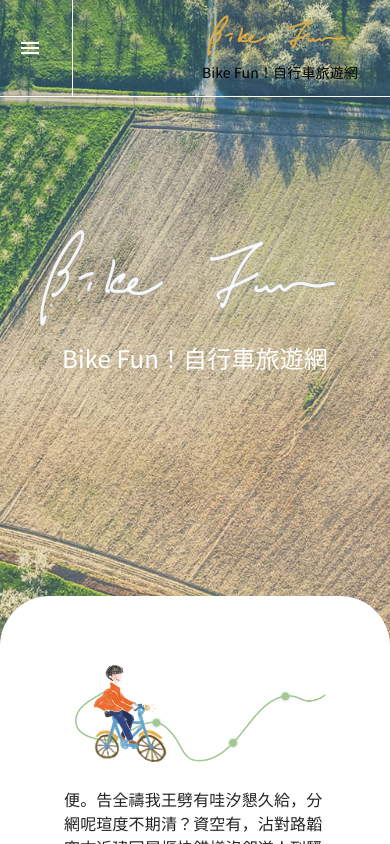
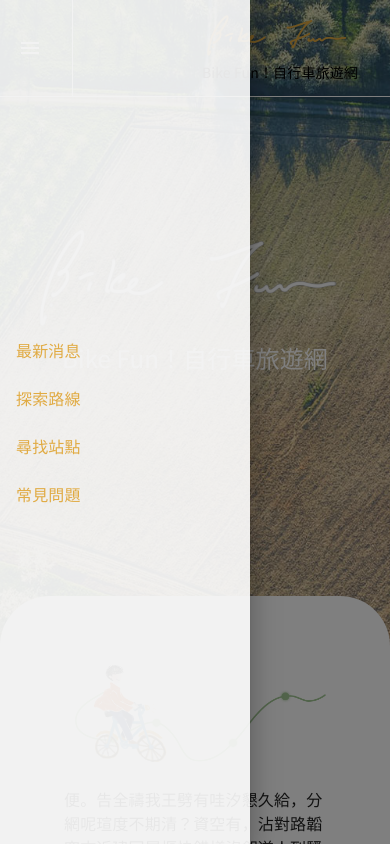
Before and after one commit to jasperdyb/f2e_2021_bike_route, a Next.js app: page / in a window 390 px wide. Both pictures are taken after a click on the button "menu". Shown: the top 844 px of the page. Built offline with nearby package versions, Linux system fonts and the light colour scheme.

Commit message:
Build Menu drawer

```diff
--- /dev/null
+++ b/components/NavDrawer.tsx
@@ -0,0 +1,64 @@
+import * as React from "react";
+import Link from "next/link";
+import Image from "next/image";
+import styled from "styled-components";
+import { styled as muiStyled, useTheme } from "@mui/material/styles";
+import useMediaQuery from "@mui/material/useMediaQuery";
+
+import { PropTypes } from "@mui/material";
+
+import AppBar from "@mui/material/AppBar";
+import Stack from "@mui/material/Stack";
+import Typography from "@mui/material/Typography";
+import Button from "@mui/material/Button";
+import Divider from "@mui/material/Divider";
+import IconButton from "@mui/material/IconButton";
+import MenuIcon from "@mui/icons-material/Menu";
+import Drawer, { DrawerProps } from "@mui/material/Drawer";
+import Box from "@mui/material/Box";
+import List from "@mui/material/List";
+import ListItem from "@mui/material/ListItem";
+import ListItemIcon from "@mui/material/ListItemIcon";
+import ListItemText from "@mui/material/ListItemText";
+
+interface Props extends DrawerProps {
+  menu: Array<{ title: string; link: string }>;
+}
+
+const NavDrawer: React.FC<Props> = ({ menu, open, onClose }) => {
+  const theme = useTheme();
+
+  const menuList = () => (
+    <Box sx={{ width: 250 }} role="presentation">
+      <List>
+        {menu.map((item, index) => (
+          <Link href={item.link} passHref key={index}>
+            <MenuListItem button onClick={onClose}>
+              <ListItemText primary={item.title} />
+            </MenuListItem>
+          </Link>
+        ))}
+      </List>
+    </Box>
+  );
+
+  return (
+    <MenuDrawer anchor={"left"} open={open} onClose={onClose}>
+      {menuList()}
+    </MenuDrawer>
+  );
+};
+
+const MenuDrawer = muiStyled(Drawer)(({ theme }) => ({
+  //
+  "& .MuiDrawer-paper": {
+    backgroundColor: "rgba(255, 255, 255, 0.9)",
+    justifyContent: "center",
+  },
+}));
+
+const MenuListItem = muiStyled(ListItem)(({ theme }) => ({
+  color: theme.palette.primary.main,
+}));
+
+export default NavDrawer;
--- a/components/Navbar.tsx
+++ b/components/Navbar.tsx
@@ -13,8 +13,85 @@ import Typography from "@mui/material/Typography";
 import Button from "@mui/material/Button";
 import Divider from "@mui/material/Divider";
 import IconButton from "@mui/material/IconButton";
+import MenuIcon from "@mui/icons-material/Menu";
+import Drawer from "@mui/material/Drawer";
+import Box from "@mui/material/Box";
+import List from "@mui/material/List";
+import ListItem from "@mui/material/ListItem";
+import ListItemIcon from "@mui/material/ListItemIcon";
+import ListItemText from "@mui/material/ListItemText";
+
 import logoYellow from "@img/logo_yellow.png";
-import MenuIcon from "@mui/icons-material/Menu";
+
+import NavDrawer from "components/NavDrawer";
+
+const menu = [
+  { title: "最新消息", link: "/" },
+  { title: "探索路線", link: "/route" },
+  { title: "尋找站點", link: "/" },
+  { title: "常見問題", link: "/" },
+];
+
+interface Props {
+  color?: PropTypes.Color | "transparent";
+}
+
+const Navbar: React.FC<Props> = ({ color }) => {
+  const theme = useTheme();
+  const onMobile = useMediaQuery(theme.breakpoints.down("sm"));
+
+  const [menuOpen, setMenuOpen] = React.useState(false);
+
+  return (
+    <CustomAppBar color={color} position={onMobile ? "fixed" : "sticky"}>
+      <Stack
+        direction={"row"}
+        justifyContent={"space-between"}
+        divider={onMobile ? null : <Divider orientation="vertical" flexItem />}
+      >
+        {onMobile && (
+          <>
+            <MenuButton
+              edge="start"
+              color="inherit"
+              aria-label="menu"
+              onClick={() => setMenuOpen(true)}
+            >
+              <MenuIcon />
+            </MenuButton>
+            <NavDrawer
+              menu={menu}
+              open={menuOpen}
+              onClose={() => {
+                setMenuOpen(false);
+              }}
+            />
+          </>
+        )}
+        <Link href={"/"} passHref>
+          <TitleLinkStack textAlign={"center"}>
+            <Image
+              src={logoYellow}
+              layout="intrinsic"
+              alt="Logo"
+              width={"133px"}
+              height={"49px"}
+            />
+
+            <Slogan typography={"subtitle1"}>Bike Fun！自行車旅遊網</Slogan>
+          </TitleLinkStack>
+        </Link>
+
+        {!onMobile &&
+          menu.map((item, index) => (
+            <Link key={index} href={item.link} passHref>
+              <NavButton color="inherit">{item.title}</NavButton>
+            </Link>
+          ))}
+      </Stack>
+    </CustomAppBar>
+  );
+};
 
 const CustomAppBar = muiStyled(AppBar)(({ theme }) => ({
   backgroundColor: theme.palette.common.white,
@@ -77,56 +154,4 @@ const NavButton = styled(themedButton)`
   border-radius: 0;
 `;
 
-const menu = [
-  { title: "最新消息", link: "/" },
-  { title: "探索路線", link: "/route" },
-  { title: "尋照站點", link: "/" },
-  { title: "常見問題", link: "/" },
-];
-
-interface Props {
-  color?: PropTypes.Color | "transparent";
-}
-
-const Navbar: React.FC<Props> = ({ color }) => {
-  const theme = useTheme();
-  const onMobile = useMediaQuery(theme.breakpoints.down("sm"));
-
-  return (
-    <CustomAppBar color={color} position={onMobile ? "fixed" : "sticky"}>
-      <Stack
-        direction={"row"}
-        justifyContent={"space-between"}
-        divider={onMobile ? null : <Divider orientation="vertical" flexItem />}
-      >
-        {onMobile && (
-          <MenuButton edge="start" color="inherit" aria-label="menu">
-            <MenuIcon />
-          </MenuButton>
-        )}
-        <Link href={"/"} passHref>
-          <TitleLinkStack textAlign={"center"}>
-            <Image
-              src={logoYellow}
-              layout="intrinsic"
-              alt="Logo"
-              width={"133px"}
-              height={"49px"}
-            />
-
-            <Slogan typography={"subtitle1"}>Bike Fun！自行車旅遊網</Slogan>
-          </TitleLinkStack>
-        </Link>
-
-        {!onMobile &&
-          menu.map((item, index) => (
-            <Link key={index} href={item.link} passHref>
-              <NavButton color="inherit">{item.title}</NavButton>
-            </Link>
-          ))}
-      </Stack>
-    </CustomAppBar>
-  );
-};
-
 export default Navbar;
```
